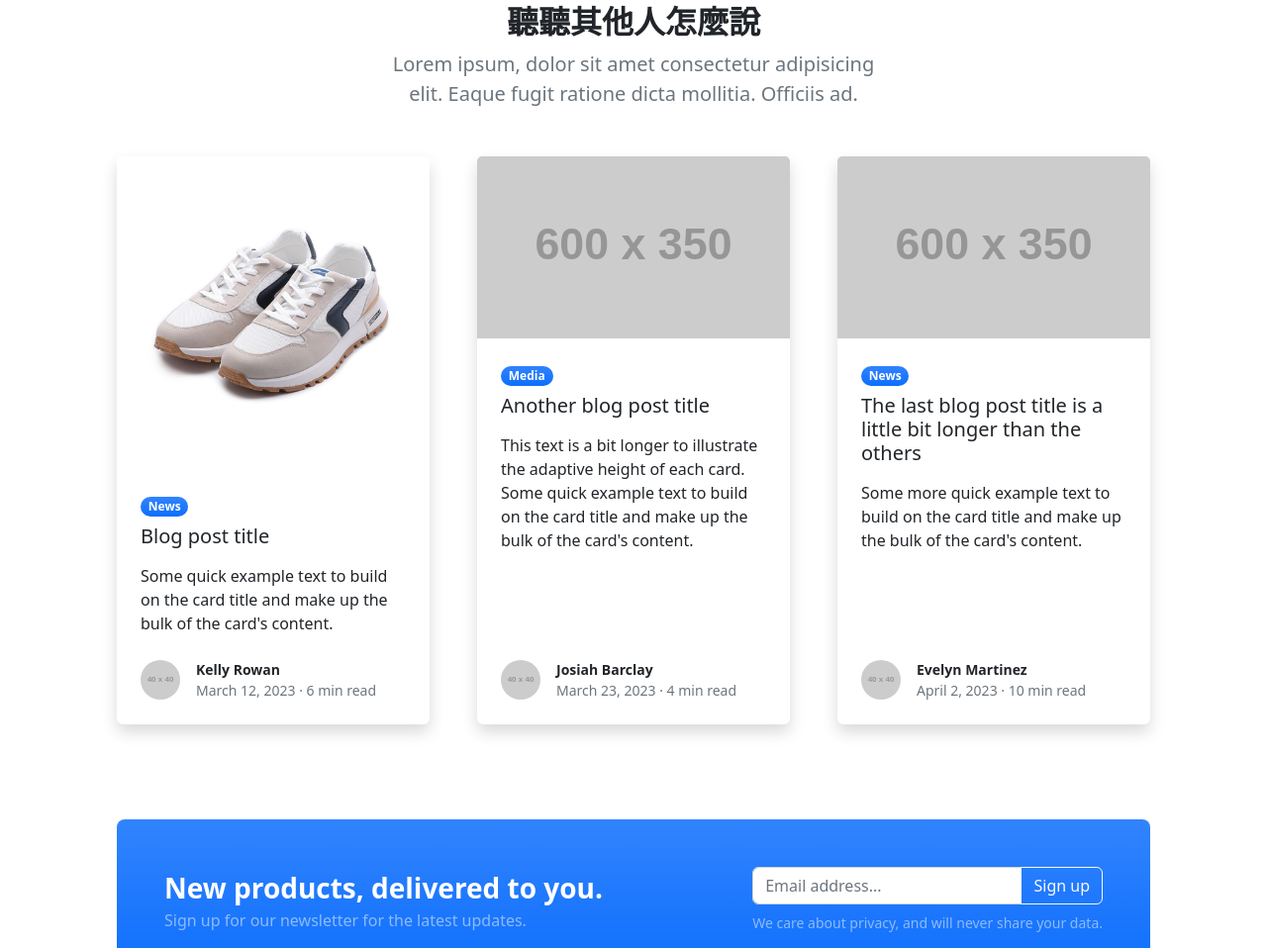
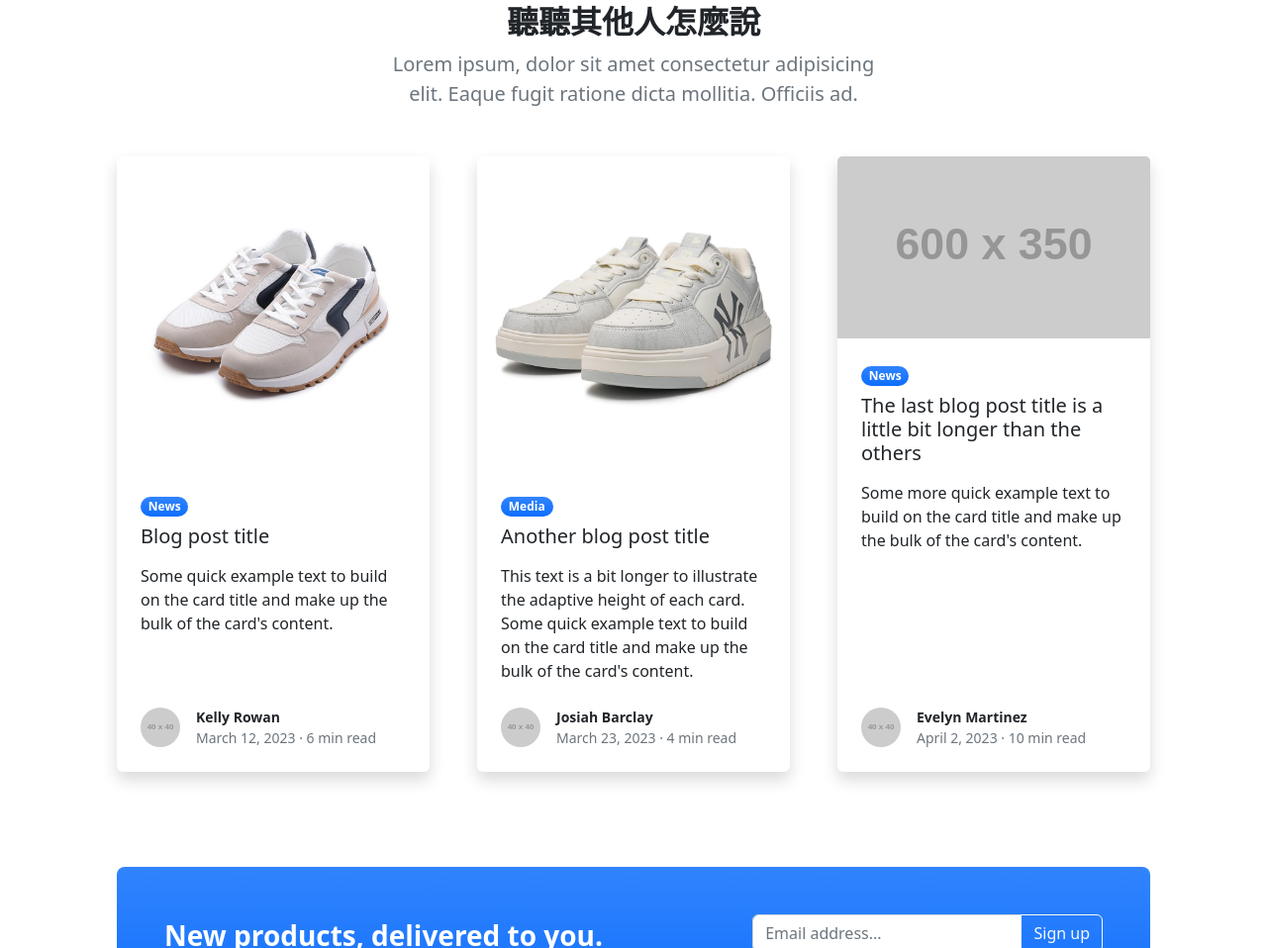
Before and after one commit to ChihHsuanChen/my-website, a plain HTML site: page index.html in a window 1280 px wide. Shown: the part 1588-2546 px from the top of the page at 99% size. Drawn offline with nearby package versions, Linux system fonts and the light colour scheme; placeholder pictures from the web are drawn by us.

Commit message:
新增第二張圖片

```diff
--- a/index.html
+++ b/index.html
@@ -150,7 +150,7 @@
                         </div>
                         <div class="col-lg-4 mb-5">
                             <div class="card h-100 shadow border-0">
-                                <img class="card-img-top" src="https://dummyimage.com/600x350/adb5bd/495057" alt="..." />
+                                <img class="card-img-top" src="assets/shoes-2.jpg" alt="..." />
                                 <div class="card-body p-4">
                                     <div class="badge bg-primary bg-gradient rounded-pill mb-2">Media</div>
                                     <a class="text-decoration-none link-dark stretched-link" href="#!"><h5 class="card-title mb-3">Another blog post title</h5></a>
```
Also changed, not shown: assets/shoes-2.jpg (added).
